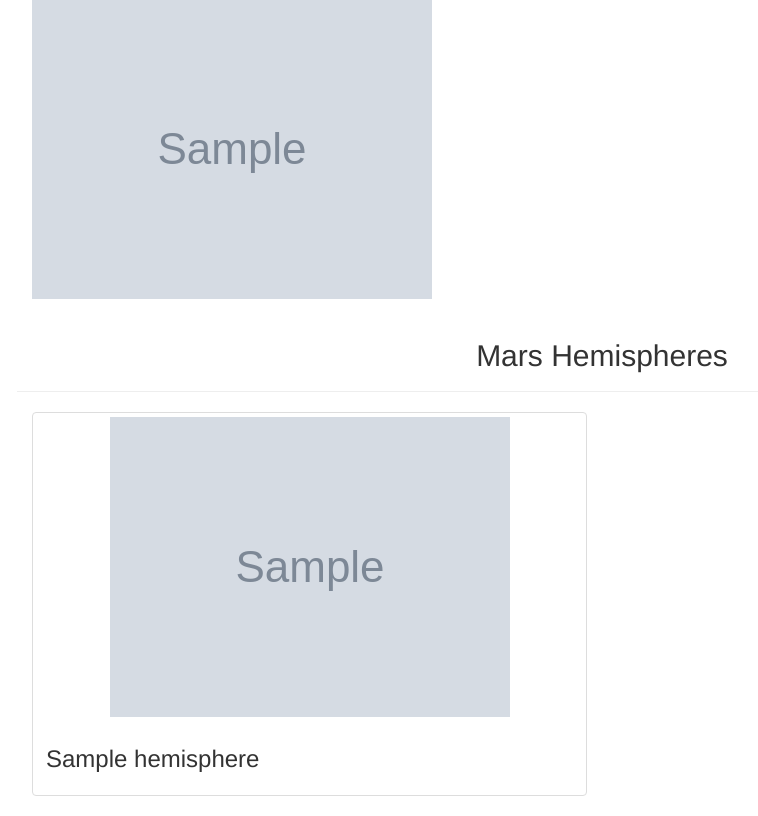
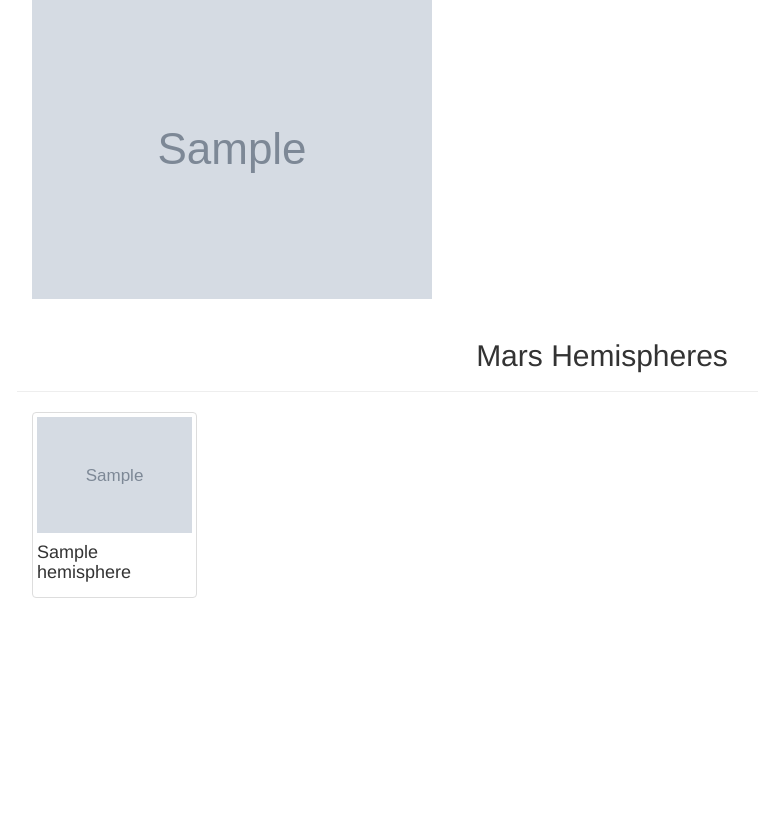
Before and after one commit to yaekobboru/Mission-to-Mars, a Flask app: page / in a window 1280 px wide. Shown: the part 468-1284 px from the top of the page, without its empty margins (38-796 px from the left). After the commit the page ends 1066 px from the top, so only its background shows below. Run offline with Flask 2, Linux system fonts and the light colour scheme; grey boxes marked "Sample" are stand-in pictures; a database or web service that is not in the repository returns one stand-in record (values such as "Sample title"); some libraries are stand-ins or nearby versions.

Commit message:
updated scrape_hemisphere for image url

```diff
--- a/scraping.py
+++ b/scraping.py
@@ -110,7 +110,7 @@ def hemispheres(browser):
 
         browser.find_by_css('a.product-item img')[i].click()
         hemi_data = scrape_hemisphere(browser.html)
-        hemi_data['img_url']=str(url) + hemi_data['img_url']
+        hemi_data['img_url']='https://astrogeology.usgs.gov' + (hemi_data['img_url'])
         hemisphere_image_urls.append(hemi_data)
         browser.back()
     return hemisphere_image_urls
@@ -121,7 +121,7 @@ def scrape_hemisphere(html_text) :
     hemi_soup = soup(html_text,"html.parser")
     try :
         title_elem = hemi_soup.find("h3").get_text()
-        img_elem = hemi_soup.find("a").get("href")
+        img_elem = hemi_soup.find('img', class_='thumb').get('src')
     except AttributeError :
         title_elem = None
         img_elem   =None
--- a/templates/index.html
+++ b/templates/index.html
@@ -55,22 +55,23 @@
       </div>
 
       <!-- Section for Mars Hemispheres -->
+
       <div class="row" id="mars-hemispheres">
         <div class="page-header">
           <h2 class="text-center">Mars Hemispheres</h2>
         </div>
 
         {% for hemisphere in mars.hemispheres %}
-        <div class="col-md-6">
-          <div class="thumbnail">
-            <img src="{{hemisphere.img_url | default('static/images/error.png', true)}}" alt="...">
+        <div class="col-xs-2">
+          <div class="img-thumbnail">
+            <img src="{{hemisphere.img_url | default('static/images/error.png', true)}}" class="img-responsive" alt="Responsive image">
             <div class="caption">
-              <h3>{{hemisphere.title}}</h3>
+              <h4>{{hemisphere.title}}</h4>
             </div>
           </div>
         </div>
         {% endfor %}
-      </div>
-    </div>
+
+
   </body>
 </html>
```
Also changed, not shown: 1 other file.
